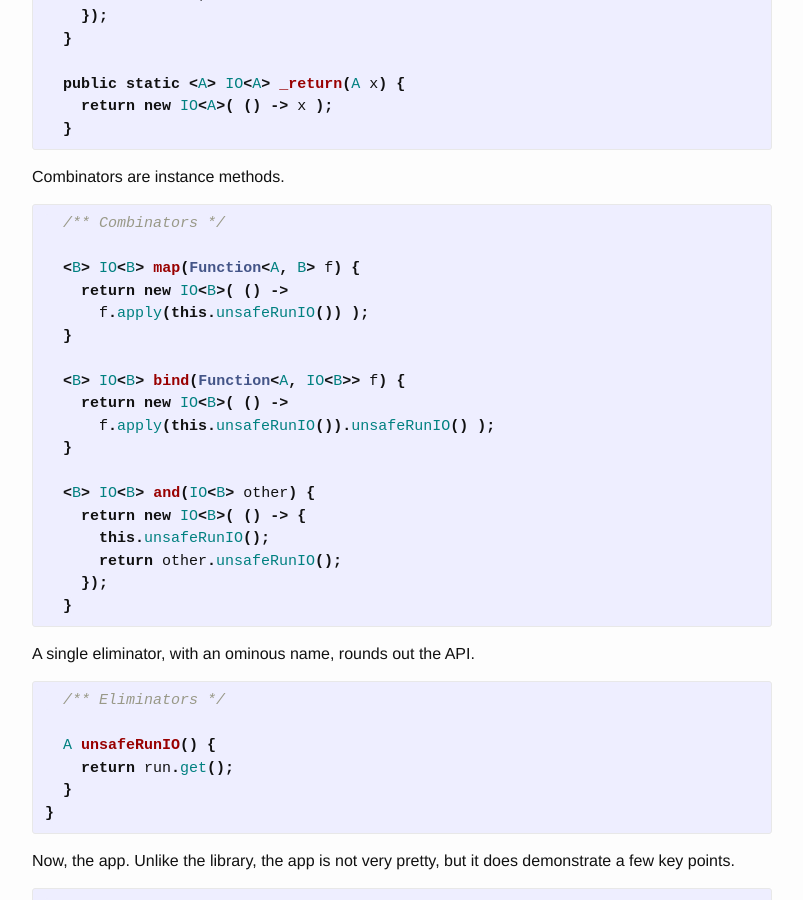
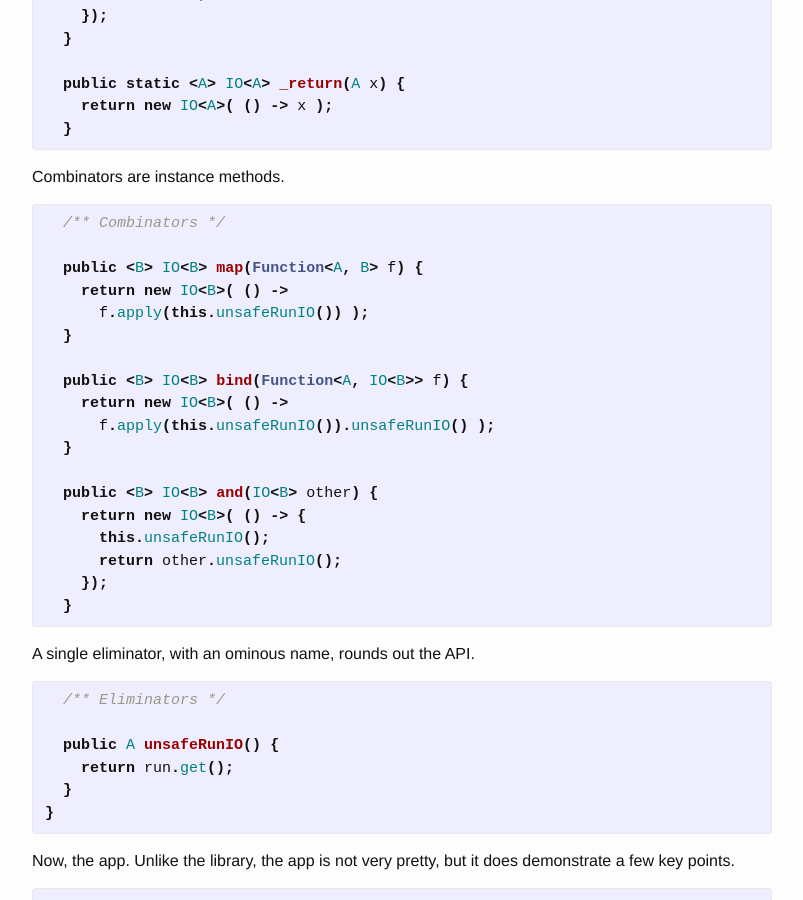
Before and after one commit to friedbrice/friedbrice.github.io, a Jekyll site: the page built from _posts/2020-01-01-io-rosetta-stone.md, in a window 1280 px wide and 900 px high, scrolled down 3833 px. Shown: the whole window, without its empty margins (238-1041 px from the left). Built offline with Jekyll 4.4.1, drawn with Linux system fonts in a browser that asks for light colours; comment, search, counter and statistics services are not loaded.

Commit message:
fix permissions

```diff
--- a/_posts/2020-01-01-io-rosetta-stone.md
+++ b/_posts/2020-01-01-io-rosetta-stone.md
@@ -181,17 +181,17 @@ Combinators are instance methods.
 {% highlight java %}
   /** Combinators */
 
-  <B> IO<B> map(Function<A, B> f) {
+  public <B> IO<B> map(Function<A, B> f) {
     return new IO<B>( () ->
       f.apply(this.unsafeRunIO()) );
   }
 
-  <B> IO<B> bind(Function<A, IO<B>> f) {
+  public <B> IO<B> bind(Function<A, IO<B>> f) {
     return new IO<B>( () ->
       f.apply(this.unsafeRunIO()).unsafeRunIO() );
   }
 
-  <B> IO<B> and(IO<B> other) {
+  public <B> IO<B> and(IO<B> other) {
     return new IO<B>( () -> {
       this.unsafeRunIO();
       return other.unsafeRunIO();
@@ -204,7 +204,7 @@ A single eliminator, with an ominous name, rounds out the API.
 {% highlight java %}
   /** Eliminators */
 
-  A unsafeRunIO() {
+  public A unsafeRunIO() {
     return run.get();
   }
 }
```
